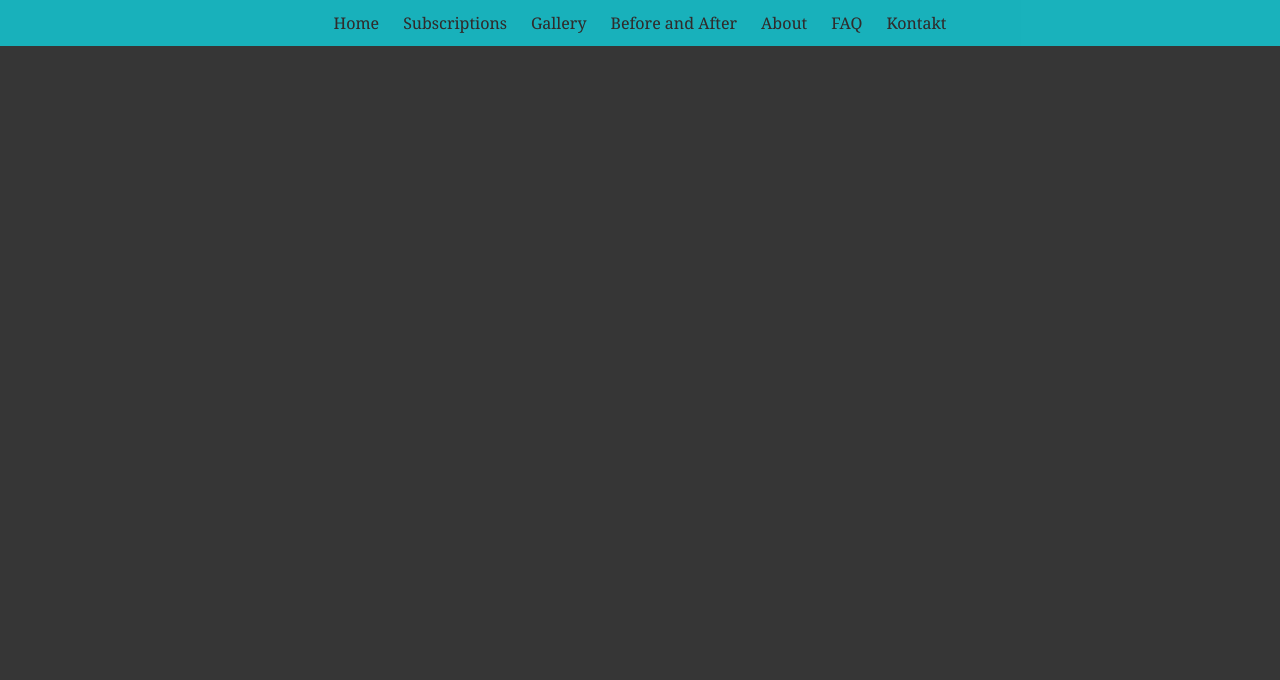
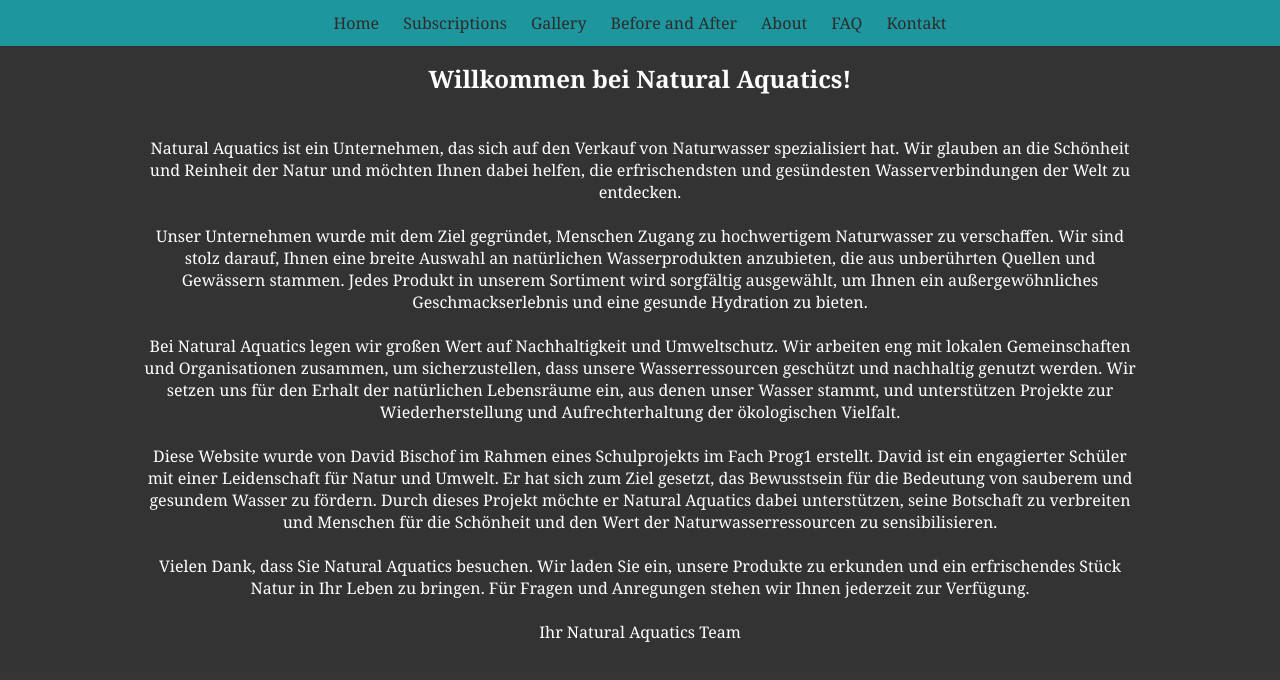
Before and after one commit to David21092/Multimediapage-React, a React (Create React App) app: page /about in a window 1280 px wide. Shown: the top 680 px of the page. Built offline with nearby package versions, Linux system fonts and the light colour scheme.

Commit message:
About us added

```diff
--- /dev/null
+++ b/src/Pages/Aboutus.jsx
@@ -0,0 +1,32 @@
+import React from 'react'
+import '../css/Aboutus.css'
+
+export const Aboutus = () => {
+  return (
+    <div id="about-us">
+      <br />
+      <h2>Willkommen bei Natural Aquatics!</h2>
+      <p>
+        <br />
+        Natural Aquatics ist ein Unternehmen, das sich auf den Verkauf von Naturwasser spezialisiert hat. Wir glauben an die Schönheit und Reinheit der Natur und möchten Ihnen dabei helfen, die erfrischendsten und gesündesten Wasserverbindungen der Welt zu entdecken.
+        <br />
+        <br />
+        Unser Unternehmen wurde mit dem Ziel gegründet, Menschen Zugang zu hochwertigem Naturwasser zu verschaffen. Wir sind stolz darauf, Ihnen eine breite Auswahl an natürlichen Wasserprodukten anzubieten, die aus unberührten Quellen und Gewässern stammen. Jedes Produkt in unserem Sortiment wird sorgfältig ausgewählt, um Ihnen ein außergewöhnliches Geschmackserlebnis und eine gesunde Hydration zu bieten.
+        <br />
+        <br />
+        Bei Natural Aquatics legen wir großen Wert auf Nachhaltigkeit und Umweltschutz. Wir arbeiten eng mit lokalen Gemeinschaften und Organisationen zusammen, um sicherzustellen, dass unsere Wasserressourcen geschützt und nachhaltig genutzt werden. Wir setzen uns für den Erhalt der natürlichen Lebensräume ein, aus denen unser Wasser stammt, und unterstützen Projekte zur Wiederherstellung und Aufrechterhaltung der ökologischen Vielfalt.
+        <br />
+        <br />
+        Diese Website wurde von David Bischof im Rahmen eines Schulprojekts im Fach Prog1 erstellt. David ist ein engagierter Schüler mit einer Leidenschaft für Natur und Umwelt. Er hat sich zum Ziel gesetzt, das Bewusstsein für die Bedeutung von sauberem und gesundem Wasser zu fördern. Durch dieses Projekt möchte er Natural Aquatics dabei unterstützen, seine Botschaft zu verbreiten und Menschen für die Schönheit und den Wert der Naturwasserressourcen zu sensibilisieren.
+        <br />
+        <br />
+        Vielen Dank, dass Sie Natural Aquatics besuchen. Wir laden Sie ein, unsere Produkte zu erkunden und ein erfrischendes Stück Natur in Ihr Leben zu bringen. Für Fragen und Anregungen stehen wir Ihnen jederzeit zur Verfügung.
+        <br />
+        <br />
+        Ihr Natural Aquatics Team
+      </p>
+    </div>
+  )
+}
+
+export default Aboutus
--- a/src/Pages/WrapperPage.jsx
+++ b/src/Pages/WrapperPage.jsx
@@ -1,9 +1,10 @@
 import Home from './Home.jsx'
 import Beforefter from './Beforeafter.jsx'
 import Imagegallery from './Imagegallery.jsx'
+import Aboutus from './Aboutus.jsx'
+import Contact from './Contact'
 // import Help from '../components/FAQ';
 // import About from "./About"
-import Contact from './Contact'
 import { Route, Routes } from 'react-router-dom'
 import React from 'react'
 import Navbar from '../components/Navbar.jsx'
@@ -16,7 +17,7 @@ export default function WrapperPage () {
                 <Route path='/plans' element={<Navbar />} />
                 <Route path='/gallery' element={<Imagegallery />} />
                 <Route path='/beforeAfter' element={<Beforefter />} />
-                <Route path='/about' element={<Navbar />} />
+                <Route path='/about' element={<Aboutus />} />
                 <Route path='/faq' element={<Navbar />} />
                 <Route path='/contact' element={<Contact />} />
             </Routes>
--- /dev/null
+++ b/src/css/Aboutus.css
@@ -0,0 +1,17 @@
+#about-us {
+    background-color: #333;
+    color: #fff;
+    padding: 20px;
+    text-align: center;
+  }
+
+  h2 {
+    margin-bottom: 20px;
+  }
+
+  p {
+    margin-bottom: 10px;
+    margin-right: 10%;
+    margin-left: 10%;
+    font-size: 16px;
+  }
```
